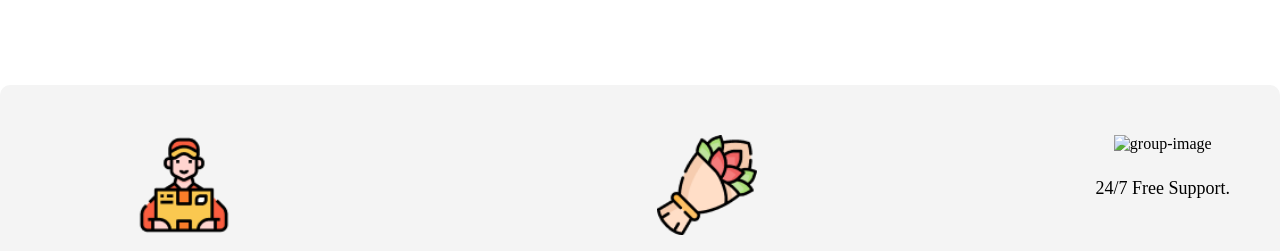
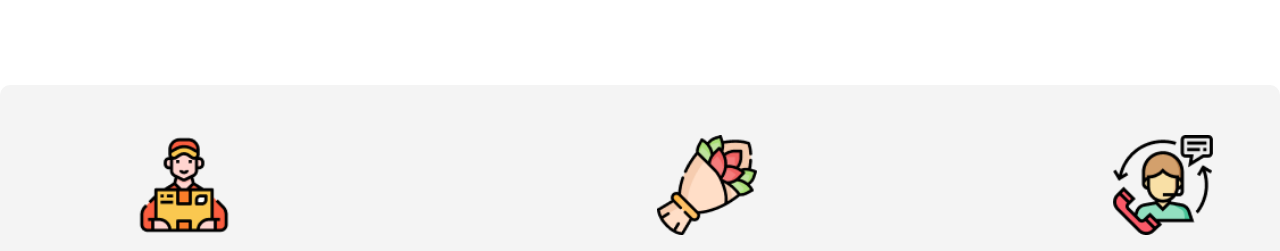
Before and after one commit to freelancerjoynal/a-one-flowershop, a plain HTML site: page index.html in a window 1280 px wide. Shown: the part 2140-2391 px from the top of the page. Drawn offline with Linux system fonts and the light colour scheme; the site is published under a folder, as on GitHub Pages, so addresses that start at the root find nothing.

Commit message:
image link updated again

```diff
--- a/index.html
+++ b/index.html
@@ -105,7 +105,7 @@
                     <p>Fresh Flowers. Local Growers.</p>
                 </div>
                 <div class="item">
-                    <img src="/images/group3.png" alt="group-image">
+                    <img src="images/group3.png" alt="group-image">
                     <p>24/7 Free Support.</p>
                 </div>
             </div>
```
